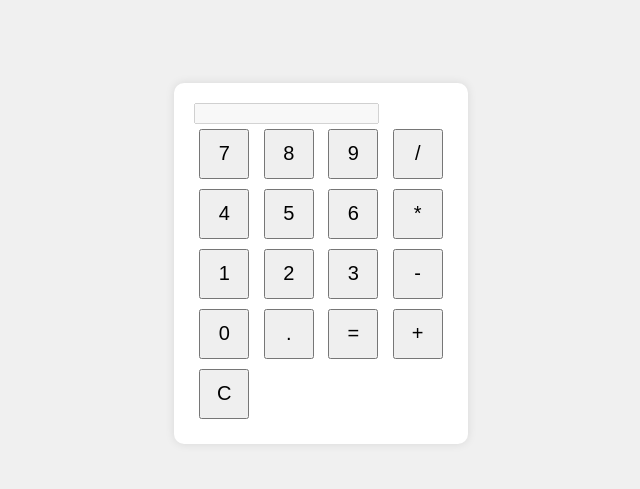
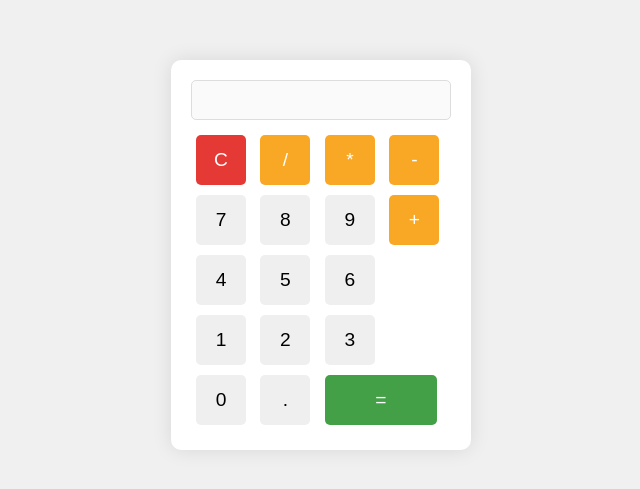
Before and after one commit to xiaogao1591/basic-calculator, a plain HTML site: page index.html in a window 1280 px wide. Shown: the part 145-634 px from the top of the page, without its empty margins (319-959 px from the left). Drawn offline with Linux system fonts and the light colour scheme.

Commit message:
Update index.html

```diff
--- a/index.html
+++ b/index.html
@@ -3,56 +3,102 @@
 <head>
     <meta charset="UTF-8">
     <meta name="viewport" content="width=device-width, initial-scale=1.0">
-    <title>Basic Calculator</title>
+    <title>Enhanced Calculator</title>
     <style>
-        /* Add some basic styling */
+        /* Improved styling for the calculator */
         body {
-            font-family: Arial, sans-serif;
+            font-family: 'Arial', sans-serif;
             display: flex;
             justify-content: center;
             align-items: center;
             height: 100vh;
             background-color: #f0f0f0;
+            margin: 0;
         }
         #calculator {
-            background-color: white;
+            background-color: #fff;
             padding: 20px;
             border-radius: 10px;
-            box-shadow: 0 0 10px rgba(0, 0, 0, 0.1);
+            box-shadow: 0 0 20px rgba(0, 0, 0, 0.1);
+            width: 260px;
+        }
+        #display {
+            width: 100%;
+            height: 40px;
+            text-align: right;
+            font-size: 1.5em;
+            margin-bottom: 10px;
+            padding: 5px;
+            box-sizing: border-box;
+            border: 1px solid #ddd;
+            border-radius: 5px;
         }
         .button {
             width: 50px;
             height: 50px;
             margin: 5px;
-            font-size: 20px;
+            font-size: 1.2em;
+            border: none;
+            border-radius: 5px;
+            cursor: pointer;
+        }
+        .button:active {
+            background-color: #ddd;
+        }
+        .operator {
+            background-color: #f9a825;
+            color: #fff;
+        }
+        .operator:active {
+            background-color: #f57c00;
+        }
+        .clear {
+            background-color: #e53935;
+            color: #fff;
+        }
+        .clear:active {
+            background-color: #d32f2f;
+        }
+        .equal {
+            background-color: #43a047;
+            color: #fff;
+            width: 112px; /* Make the equal button wider */
+        }
+        .equal:active {
+            background-color: #388e3c;
         }
     </style>
 </head>
 <body>
     <div id="calculator">
         <input type="text" id="display" disabled>
-        <br>
+        <div>
+            <button class="button clear" id="clear">C</button>
+            <button class="button operator">/</button>
+            <button class="button operator">*</button>
+            <button class="button operator">-</button>
+        </div>
+        <div>
             <button class="button">7</button>
             <button class="button">8</button>
             <button class="button">9</button>
-        <button class="button">/</button>
-        <br>
+            <button class="button operator">+</button>
+        </div>
+        <div>
             <button class="button">4</button>
             <button class="button">5</button>
             <button class="button">6</button>
-        <button class="button">*</button>
-        <br>
+        </div>
+        <div>
             <button class="button">1</button>
             <button class="button">2</button>
             <button class="button">3</button>
-        <button class="button">-</button>
-        <br>
+        </div>
+        <div>
             <button class="button">0</button>
             <button class="button">.</button>
-        <button class="button">=</button>
-        <button class="button">+</button>
-        <br>
-        <button class="button" id="clear">C</button>
+            <button class="button equal">=</button>
+        </div>
     </div>
 
     <script>
@@ -98,8 +144,27 @@
             button.addEventListener('click', handleButtonClick);
         });
 
-        // Add event listener to the clear button
-        clearButton.addEventListener('click', handleButtonClick);
+        // Add keyboard support
+        document.addEventListener('keydown', (event) => {
+            const key = event.key;
+            if ((key >= '0' && key <= '9') || key === '.' || key === '+' || key === '-' || key === '*' || key === '/') {
+                currentInput += key;
+                updateDisplay(currentInput);
+            } else if (key === 'Enter' || key === '=') {
+                try {
+                    currentInput = eval(currentInput).toString();
+                    updateDisplay(currentInput);
+                } catch (error) {
+                    updateDisplay('Error');
+                }
+            } else if (key === 'Backspace') {
+                currentInput = currentInput.slice(0, -1);
+                updateDisplay(currentInput);
+            } else if (key === 'Escape') {
+                currentInput = '';
+                updateDisplay(currentInput);
+            }
+        });
     </script>
 </body>
 </html>
```
Lines whose indentation alone changed are shown as unchanged.
